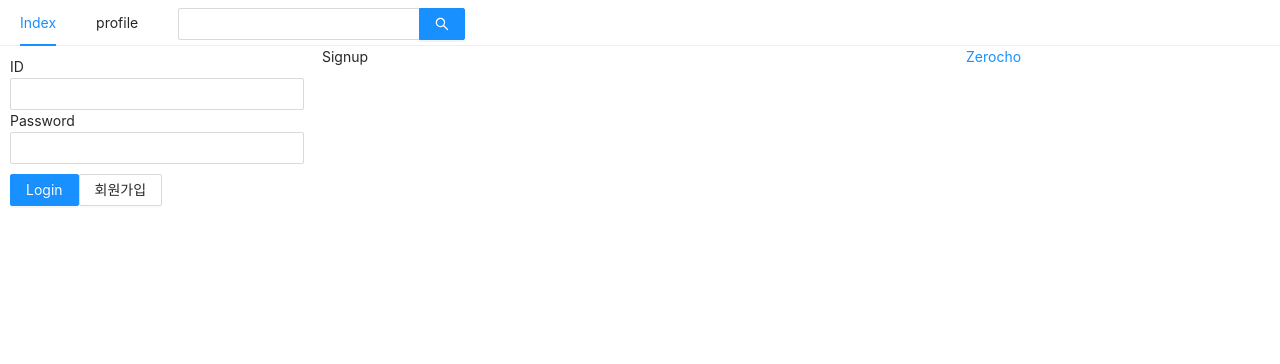
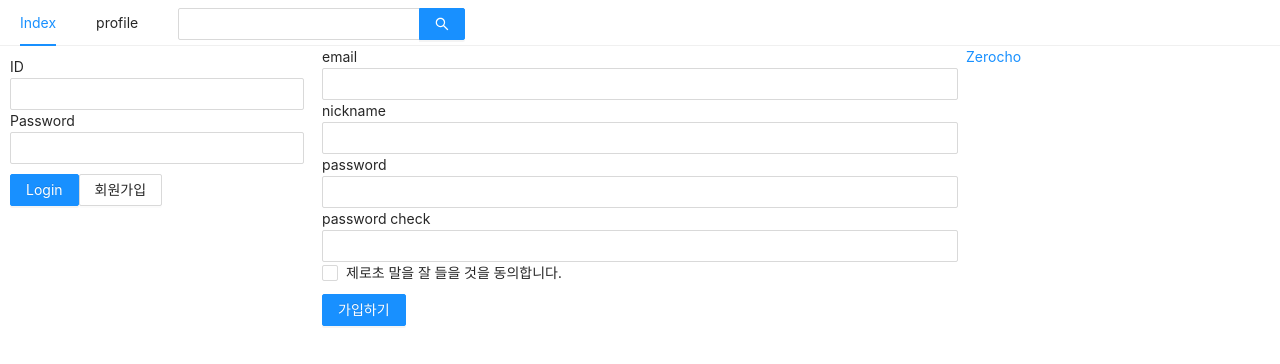
Before and after one commit to taegeon-park23/reactjs-nextjs-learning, a Next.js app in the folder prepare/front/: page /signup in a window 1280 px wide. Shown: the top 364 px of the page. Built offline with nearby package versions, Linux system fonts and the light colour scheme.

Commit message:
feat : Add follow recture code(Signup, Profile, hooks)

```diff
--- /dev/null
+++ b/prepare/front/hooks/useInput.js
@@ -0,0 +1,9 @@
+import { useState, useCallback } from "react";
+
+export default (initialValue = null) => {
+  const [value, setValue] = useState(initialValue);
+  const handler = useCallback((e) => {
+    setValue(e.target.value);
+  }, []);
+  return [value, handler, setValue];
+};
--- a/prepare/front/pages/signup.js
+++ b/prepare/front/pages/signup.js
@@ -1,8 +1,106 @@
-import React from "react"; // 제외해도 가능
+import { Form, Input, Checkbox, Button } from "antd";
+import Head from "next/head";
+import React, { useState, useCallback } from "react";
+import styled from "styled-components";
 import AppLayout from "../components/AppLayout";
+import useInput from "../hooks/useInput";
 
-const Signup = () => {
-  return <AppLayout>Signup</AppLayout>;
+const ErrorMessage = styled.span`
+  color: red;
+`;
+
+const SignUp = () => {
+  const [email, onChangeEmail] = useInput("");
+  const [nickname, onChangeNickname] = useInput("");
+  const [password, onChangePassword] = useInput("");
+  const [passwordCheck, setPasswordCheck] = useState("");
+  const [passwordError, setPasswordError] = useState(false);
+  const [term, setTerm] = useState("");
+  const [termError, setTermError] = useState(false);
+  const onChangePasswordCheck = useCallback(
+    (e) => {
+      setPasswordCheck(e.target.value);
+      setPasswordError(e.target.value !== password);
+    },
+    [password]
+  );
+  const onChangeTerm = useCallback((e) => {
+    setTerm(e.target.checked);
+    setTermError(false);
+  }, []);
+  const onSubmit = useCallback(() => {
+    if (password !== passwordCheck) {
+      return setPasswordError(true);
+    }
+    if (!term) {
+      return setTermError(true);
+    }
+  }, [email, password, passwordCheck, term]);
+
+  return (
+    <AppLayout>
+      <Head>signup</Head>
+      <Form onFinish={onSubmit}>
+        <div>
+          <label htmlFor="user-email">email</label>
+          <br />
+          <Input
+            name="user-email"
+            type="email"
+            value={email}
+            required
+            onChange={onChangeEmail}
+          ></Input>
+        </div>
+        <div>
+          <label htmlFor="user-nick">nickname</label>
+          <br />
+          <Input
+            name="user-nick"
+            value={nickname}
+            required
+            onChange={onChangeNickname}
+          ></Input>
+        </div>
+        <div>
+          <label htmlFor="user-password">password</label>
+          <br />
+          <Input
+            name="user-password"
+            type="password"
+            required
+            value={password}
+            onChange={onChangePassword}
+          ></Input>
+        </div>
+        <div>
+          <label htmlFor="user-password-check">password check</label>
+          <br />
+          <Input
+            name="user-password-check"
+            type="password"
+            value={passwordCheck}
+            required
+            onChange={onChangePasswordCheck}
+          />
+          {passwordError && (
+            <ErrorMessage>비밀번호가 일치하지 않습니다.</ErrorMessage>
+          )}
+        </div>
+        <div>
+          <Checkbox name="user-term" checked={term} onChange={onChangeTerm}>
+            제로초 말을 잘 들을 것을 동의합니다.
+          </Checkbox>
+          {termError && <ErrorMessage>약관에 동의하셔야 합니다.</ErrorMessage>}
+        </div>
+        <div style={{ marginTop: 10 }}>
+          <Button type="primary" htmlType="submit">
+            가입하기
+          </Button>
+        </div>
+      </Form>
+    </AppLayout>
+  );
 };
 
-export default Signup;
+export default SignUp;
```
Also changed, not shown: prepare/front/components/FollowerList.js (added, +35 -0 lines), prepare/front/components/FollowingList.js (added, +7 -0 lines), prepare/front/components/NicknameEditForm.js (added, +19 -0 lines), prepare/front/pages/profile.js (+32 -1 lines).
